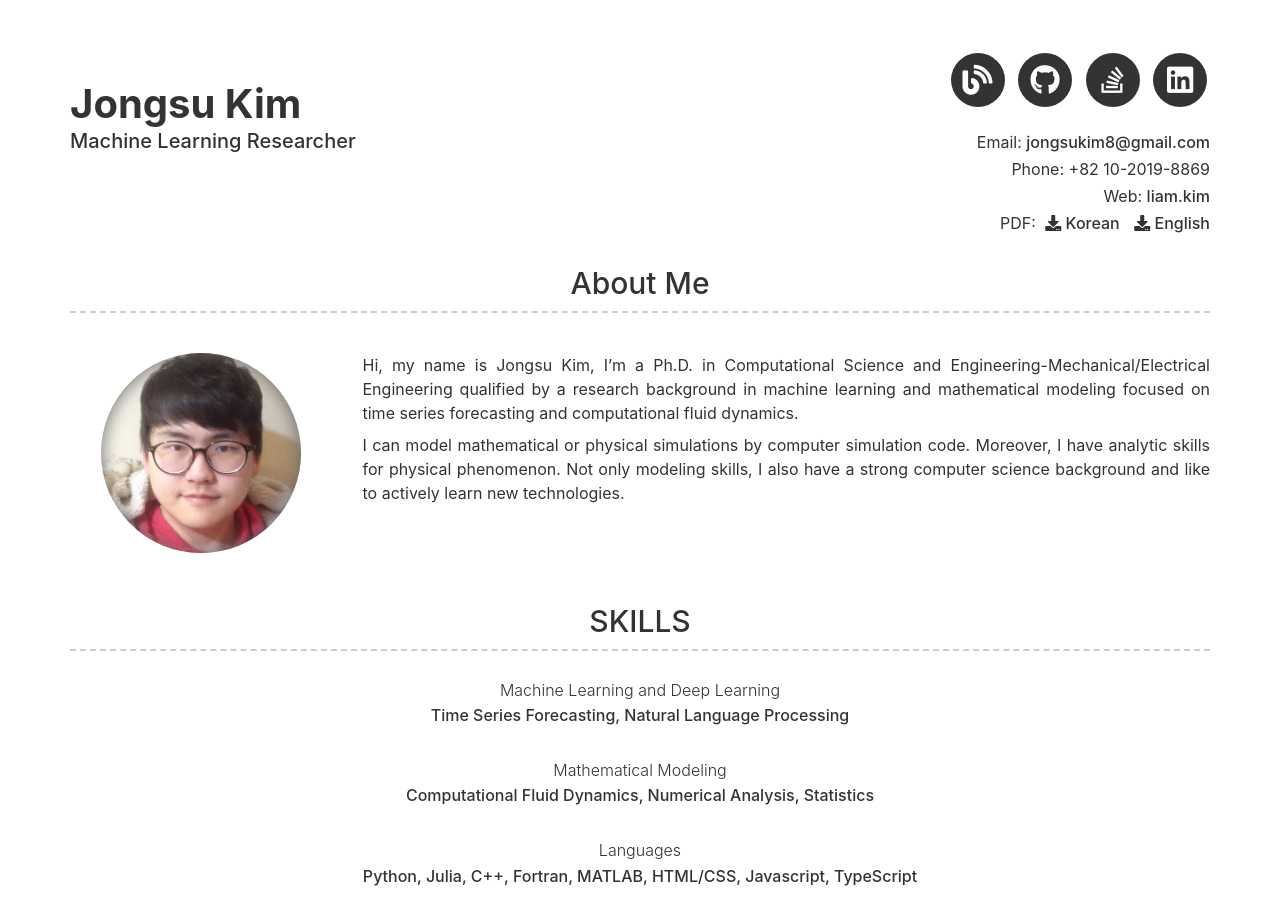
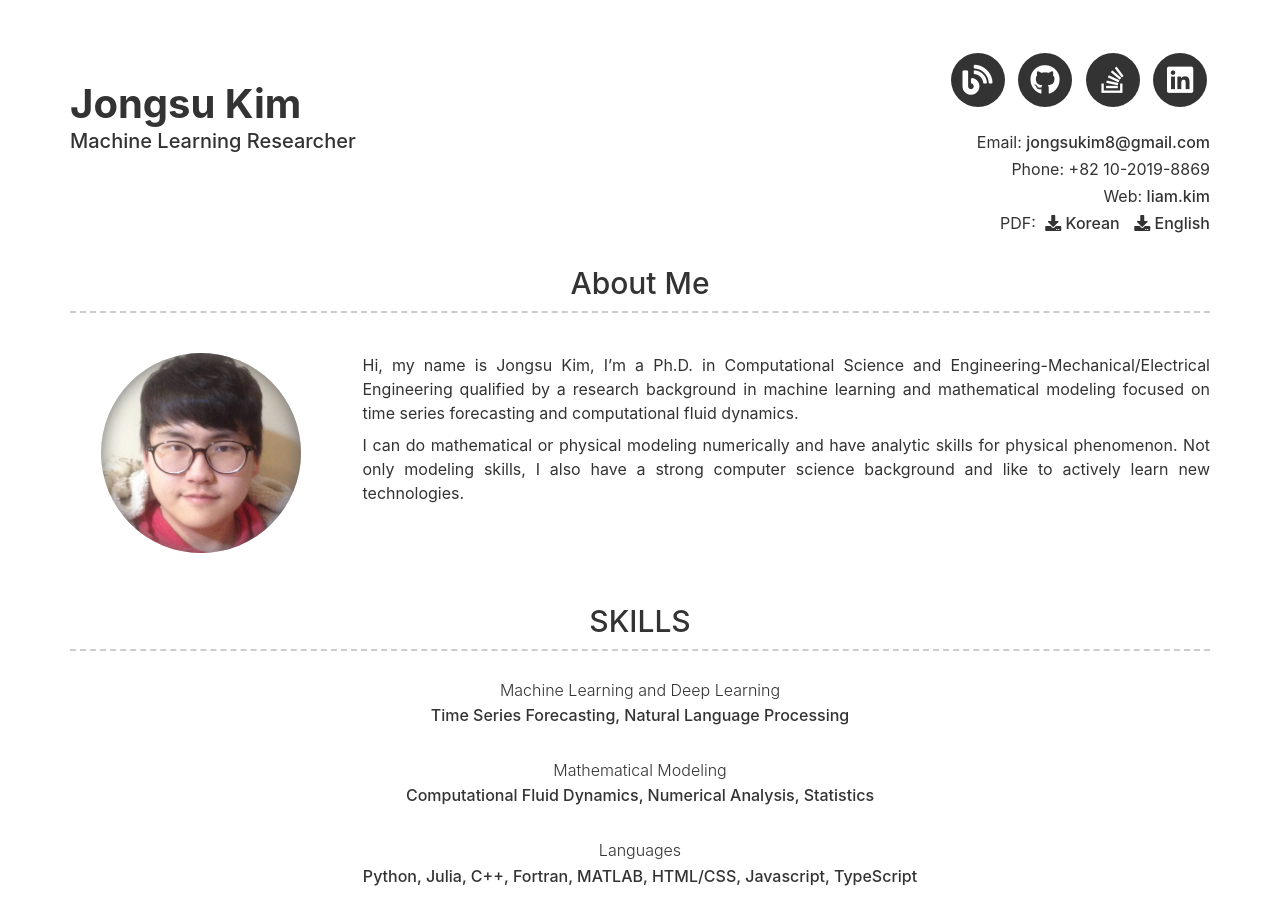
Before and after one commit to appleparan/appleparan.github.io, a Jekyll site: the page built from cv.html, in a window 1280 px wide and 900 px high. Built offline with Jekyll 4.4.1, drawn with Linux system fonts in a browser that asks for light colours; nearby versions of some CDN libraries; some web fonts are replaced.

Commit message:
Change CV about phrase

```diff
--- a/_config.yml
+++ b/_config.yml
@@ -55,10 +55,8 @@ about_content: |
   qualified by a research background in machine learning and mathematical modeling
   focused on time series forecasting and computational fluid dynamics.
 
-  I can model mathematical or physical simulations by computer simulation code.
-  Moreover, I have analytic skills for physical phenomenon.
-  Not only modeling skills, I also have a strong computer science background and
-  like to actively learn new technologies.
+  I can do mathematical or physical modeling numerically and have analytic skills for physical phenomenon.
+  Not only modeling skills, I also have a strong computer science background and like to actively learn new technologies.
 
 content:
   - title: SKILLS
```
